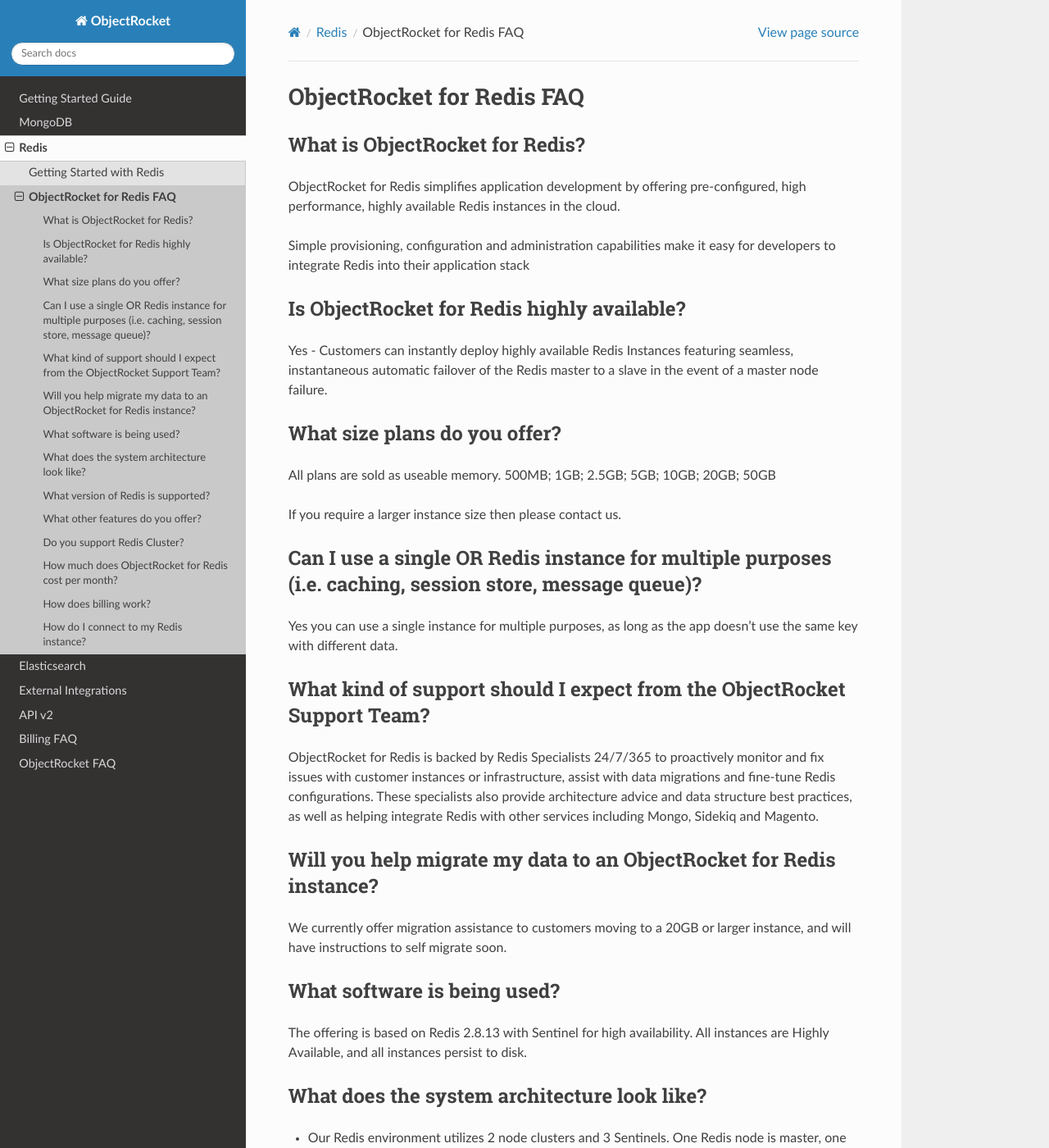
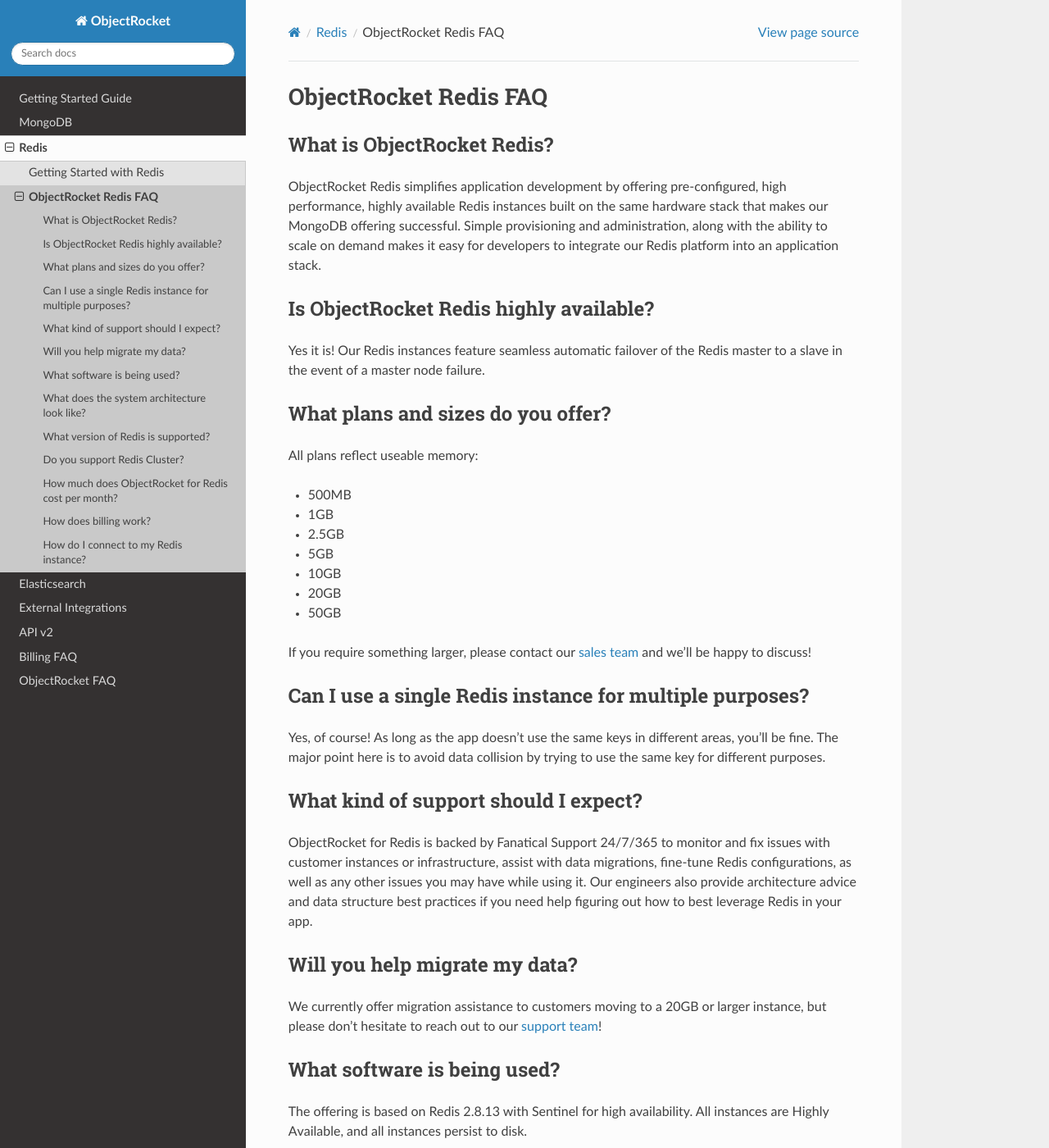
Before and after one commit to zcorleissen/documentation, a Sphinx documentation site: the page built from source/redis_faq.rst, in a window 1280 px wide and 1400 px high. Shown: the whole window at 82% size. Built offline with Sphinx 7.4.7 and the Read the Docs theme 2.0.0, drawn with Linux system fonts in a browser that asks for light colours; some of the changed text lies outside the part shown.

Commit message:
Added redis infrastructure images, updated Redis FAQ.

```diff
--- a/source/billing.rst
+++ b/source/billing.rst
@@ -55,13 +55,15 @@
 
 If your credit card issuer declines the transaction, or the credit card is expired or otherwise isn't allowing the transaction to go through, you will receive emails asking you to update your credit card information.
 
-After approximately 30 days we have not received payment, access to your data will be removed.
+.. note::
+
+ After approximately 30 days we have not received payment, access to your data will be removed.
 
 
 What are the Terms of Service?
 ~~~~~~~~~~~~~~~~~~~~~~~~~~~~~~
 
-Here's a link directly to our `Terms of Service <http://objectrocket.com/tos>`_
+Here's a link directly to our `Terms of Service <http://objectrocket.com/tos>`_.
 
 
 Where can I get billing Support?
--- a/source/redis_faq.rst
+++ b/source/redis_faq.rst
@@ -1,84 +1,92 @@
-ObjectRocket for Redis FAQ
-==========================
+ObjectRocket Redis FAQ
+======================
 
-What is ObjectRocket for Redis?
-^^^^^^^^^^^^^^^^^^^^^^^^^^^^^^^
+What is ObjectRocket Redis?
+~~~~~~~~~~~~~~~~~~~~~~~~~~~
 
-ObjectRocket for Redis simplifies application development by offering pre-configured, high performance, highly available Redis instances in the cloud.
+ObjectRocket Redis simplifies application development by offering pre-configured, high performance, highly available Redis instances built on the same hardware stack that makes our MongoDB offering successful. Simple provisioning and administration, along with the ability to scale on demand makes it easy for developers to integrate our Redis platform into an application stack.
 
-Simple provisioning, configuration and administration capabilities make it easy for developers to integrate Redis into their application stack
+Is ObjectRocket Redis highly available?
+~~~~~~~~~~~~~~~~~~~~~~~~~~~~~~~~~~~~~~~
 
-Is ObjectRocket for Redis highly available?
-^^^^^^^^^^^^^^^^^^^^^^^^^^^^^^^^^^^^^^^^^^^
+Yes it is! Our Redis instances feature seamless automatic failover of the Redis master to a slave in the event of a master node failure.
 
-Yes - Customers can instantly deploy highly available Redis Instances featuring seamless, instantaneous automatic failover of the Redis master to a slave in the event of a master node failure.
+What plans and sizes do you offer?
+~~~~~~~~~~~~~~~~~~~~~~~~~~~~~~~~~~
 
-What size plans do you offer?
-^^^^^^^^^^^^^^^^^^^^^^^^^^^^^
+All plans reflect useable memory:
 
-All plans are sold as useable memory.
-500MB; 1GB; 2.5GB; 5GB; 10GB; 20GB; 50GB
+* 500MB
+* 1GB
+* 2.5GB
+* 5GB
+* 10GB
+* 20GB
+* 50GB
 
-If you require a larger instance size then please contact us.
+If you require something larger, please contact our `sales team <mailto:sales@objectrocket.com>`_ and we'll be happy to discuss!
 
-Can I use a single OR Redis instance for multiple purposes (i.e. caching, session store, message queue)?
-^^^^^^^^^^^^^^^^^^^^^^^^^^^^^^^^^^^^^^^^^^^^^^^^^^^^^^^^^^^^^^^^^^^^^^^^^^^^^^^^^^^^^^^^^^^^^^^^^^^^^^^^
+Can I use a single Redis instance for multiple purposes?
+~~~~~~~~~~~~~~~~~~~~~~~~~~~~~~~~~~~~~~~~~~~~~~~~~~~~~~~~
 
-Yes you can use a single instance for multiple purposes, as long as the app doesn't use the same key with different data.
+Yes, of course! As long as the app doesn't use the same keys in different areas, you'll be fine. The major point here is to avoid data collision by trying to use the same key for different purposes.
 
-What kind of support should I expect from the ObjectRocket Support Team?
-^^^^^^^^^^^^^^^^^^^^^^^^^^^^^^^^^^^^^^^^^^^^^^^^^^^^^^^^^^^^^^^^^^^^^^^^
+What kind of support should I expect?
+~~~~~~~~~~~~~~~~~~~~~~~~~~~~~~~~~~~~~
 
-ObjectRocket for Redis is backed by Redis Specialists 24/7/365 to proactively monitor and fix issues with customer instances or infrastructure, assist with data migrations and fine-tune Redis configurations. These specialists also provide architecture advice and data structure best practices, as well as helping integrate Redis with other services including Mongo, Sidekiq and Magento.
+ObjectRocket for Redis is backed by Fanatical Support 24/7/365 to monitor and fix issues with customer instances or infrastructure, assist with data migrations, fine-tune Redis configurations, as well as any other issues you may have while using it. Our engineers also provide architecture advice and data structure best practices if you need help figuring out how to best leverage Redis in your app.
 
-Will you help migrate my data to an ObjectRocket for Redis instance?
-^^^^^^^^^^^^^^^^^^^^^^^^^^^^^^^^^^^^^^^^^^^^^^^^^^^^^^^^^^^^^^^^^^^^
+Will you help migrate my data?
+~~~~~~~~~~~~~~~~~~~~~~~~~~~~~~
 
-We currently offer migration assistance to customers moving to a 20GB or larger instance, and will have instructions to self migrate soon.
+We currently offer migration assistance to customers moving to a 20GB or larger instance, but please don't hesitate to reach out to our `support team <mailto:support@objectrocket.com>`_!
 
 What software is being used?
-^^^^^^^^^^^^^^^^^^^^^^^^^^^^
+~~~~~~~~~~~~~~~~~~~~~~~~~~~~
 
 The offering is based on Redis 2.8.13 with Sentinel for high availability. All instances are Highly Available, and all instances persist to disk.
 
 What does the system architecture look like?
-^^^^^^^^^^^^^^^^^^^^^^^^^^^^^^^^^^^^^^^^^^^^
+~~~~~~~~~~~~~~~~~~~~~~~~~~~~~~~~~~~~~~~~~~~~
+
+Like this!
+
+.. image:: images/redis_infra.png
+   :align: center
+
 
 * Our Redis environment utilizes 2 node clusters and 3 Sentinels. One Redis node is master, one node is a slave.
-* Every aspect of the stack has been optimized specifically for Redis.
-
-  * All services are containerized, which provides guaranteed resources (memory, CPU, disk I/O), prevents “noisy-neighbor” problems, and eliminates the performance bottlenecks of traditional hardware virtualization.
-  * The service runs on performance-optimized infrastructure to make Redis run as fast as possible.
-
+* All services are containerized, which provides guaranteed resources (memory, CPU, disk I/O), prevents “noisy-neighbor” problems, and eliminates the performance bottlenecks of traditional hardware virtualization.
+* The service runs on performance-optimized infrastructure to make Redis run as fast as possible.
 * AWS users will automatically use dedicated 10Gbit AWS Direct Connect circuits for very high throughput, low latency connectivity to ObjectRocket for Redis.
 
 What version of Redis is supported?
-^^^^^^^^^^^^^^^^^^^^^^^^^^^^^^^^^^^
+~~~~~~~~~~~~~~~~~~~~~~~~~~~~~~~~~~~
 
-As of 7/28/2014 ObjectRocket supports Redis 2.8.13.  Contact support@objectrocket.com for help with other versions.
-
-What other features do you offer?
-^^^^^^^^^^^^^^^^^^^^^^^^^^^^^^^^^
-
-ObjectRocket for Redis also features Public IP Access & ACLs; AWS Direct Connect and Configuration Edits.
+As of 07/10/2015 ObjectRocket supports Redis 2.8.17.  Contact our `support team <mailto:support@objectrocket.com>`_ for help with other versions.
 
 Do you support Redis Cluster?
-^^^^^^^^^^^^^^^^^^^^^^^^^^^^^
+~~~~~~~~~~~~~~~~~~~~~~~~~~~~~
 
-No - it’s not stable for production today.
+No, we don't feel it’s stable enough for production today, but we do have it on our roadmap!
 
 How much does ObjectRocket for Redis cost per month?
-^^^^^^^^^^^^^^^^^^^^^^^^^^^^^^^^^^^^^^^^^^^^^^^^^^^^
-Please see our main pricing page: http://objectrocket.com/pricing#redis
+~~~~~~~~~~~~~~~~~~~~~~~~~~~~~~~~~~~~~~~~~~~~~~~~~~~~
+
+Please see our `pricing page <http://objectrocket.com/pricing#redis>`_ for details.
 
 How does billing work?
-^^^^^^^^^^^^^^^^^^^^^^
-Please refer to our main FAQ: http://docs.objectrocket.com/faq.html#billing
+~~~~~~~~~~~~~~~~~~~~~~
+
+Please refer to our `Billing FAQ <http://docs.objectrocket.com/billing.html>`_.
 
 How do I connect to my Redis instance?
-^^^^^^^^^^^^^^^^^^^^^^^^^^^^^^^^^^^^^^
+~~~~~~~~~~~~~~~~~~~~~~~~~~~~~~~~~~~~~~
+
 Start the redis-cli with the hostname, port, and password:
 
 .. code-block:: bash
 
     redis-cli -h my-host -p 1234 -a mypassword
+
+If you have any other questions please don't hesitate to reach out to our `support team <mailto:support@objectrocket.com>`_!
```
Also changed, not shown: source/backup_and_recovery.rst (+16 -18 lines), source/images/redis_infra.png (added).
